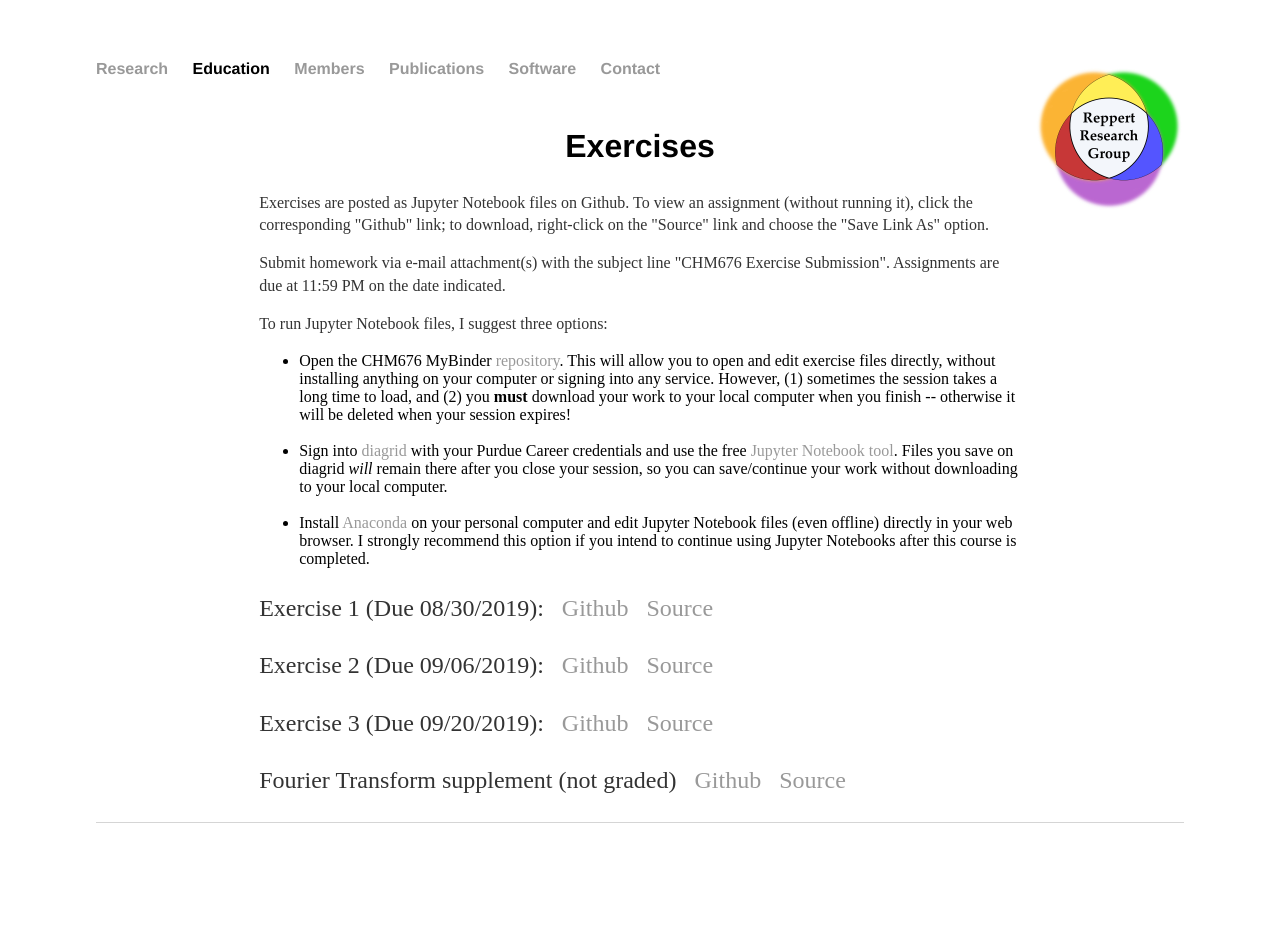
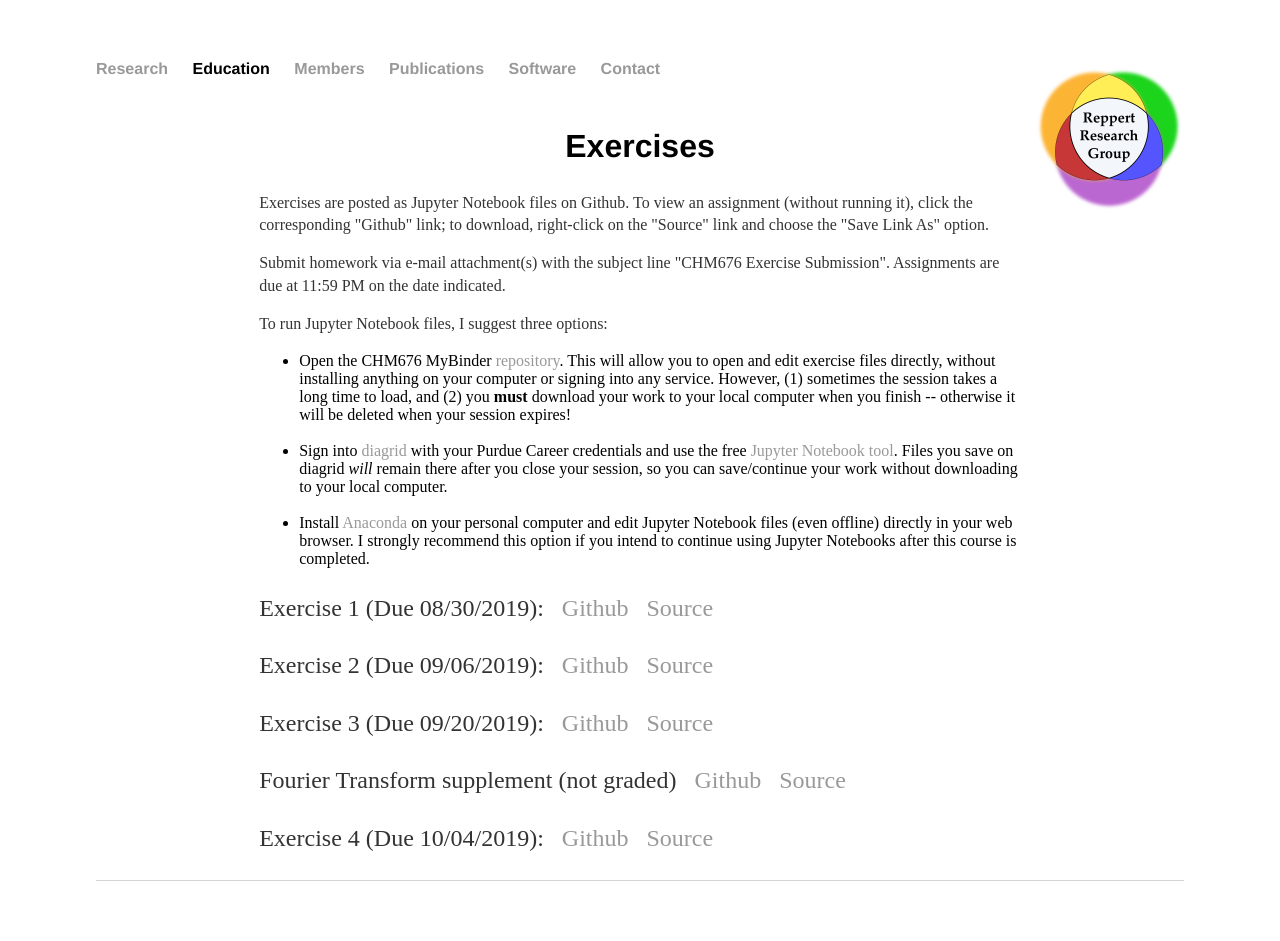
Before and after one commit to mreppert/mreppert.github.io, a Jekyll site: the page built from education/chm676/exercises/index.html, in a window 1280 px wide. Built offline with Jekyll 4.4.1, drawn with Linux system fonts in a browser that asks for light colours; before the commit the page ends 900 px from its top, so only the background shows below that.

Commit message:
Added Exercise4

```diff
--- a/education/chm676/exercises/index.html
+++ b/education/chm676/exercises/index.html
@@ -38,5 +38,6 @@
     <p style="font-size:150%">Exercise 3 (Due 09/20/2019):&nbsp;&nbsp;&nbsp;<a style="font-size:100%" href="https://github.com/mreppert/CHM676/blob/master/Exercise3.ipynb">Github</a>&nbsp;&nbsp;&nbsp;<a style="font-size:100%" href="https://raw.githubusercontent.com/mreppert/CHM676/master/Exercise3.ipynb" download>Source</a></p>
     <p style="font-size:150%">Fourier Transform supplement (not graded)&nbsp;&nbsp;&nbsp;<a style="font-size:100%" href="https://github.com/mreppert/CHM676/blob/master/FourierTransforms.ipynb">Github</a>&nbsp;&nbsp;&nbsp;<a style="font-size:100%" href="https://raw.githubusercontent.com/mreppert/CHM676/master/FourierTransforms.ipynb" download>Source</a></p>
 
+    <p style="font-size:150%">Exercise 4 (Due 10/04/2019):&nbsp;&nbsp;&nbsp;<a style="font-size:100%" href="https://github.com/mreppert/CHM676/blob/master/Exercise4.ipynb">Github</a>&nbsp;&nbsp;&nbsp;<a style="font-size:100%" href="https://raw.githubusercontent.com/mreppert/CHM676/master/Exercise4.ipynb" download>Source</a></p>
   </body>
 </html>
--- a/education/chm676/notes/index.html
+++ b/education/chm676/notes/index.html
@@ -23,6 +23,7 @@
   <p><a href="/education/chm676/notes/lecture6.pdf">Lecture 6</a></p>
   <p><a href="/education/chm676/notes/lecture7.pdf">Lecture 7</a></p>
   <p><a href="/education/chm676/notes/lecture8.pdf">Lecture 8</a></p>
+  <p><a href="/education/chm676/notes/lecture8.pdf">Lecture 9</a></p>
   </pre>
   </body>
 </html>
```
